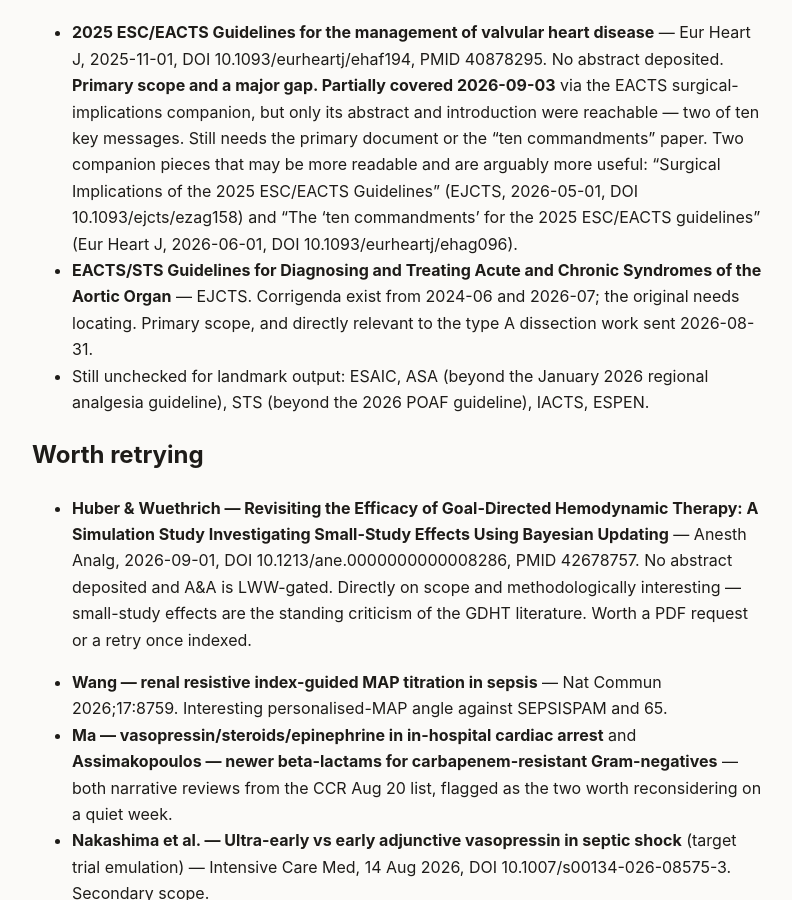
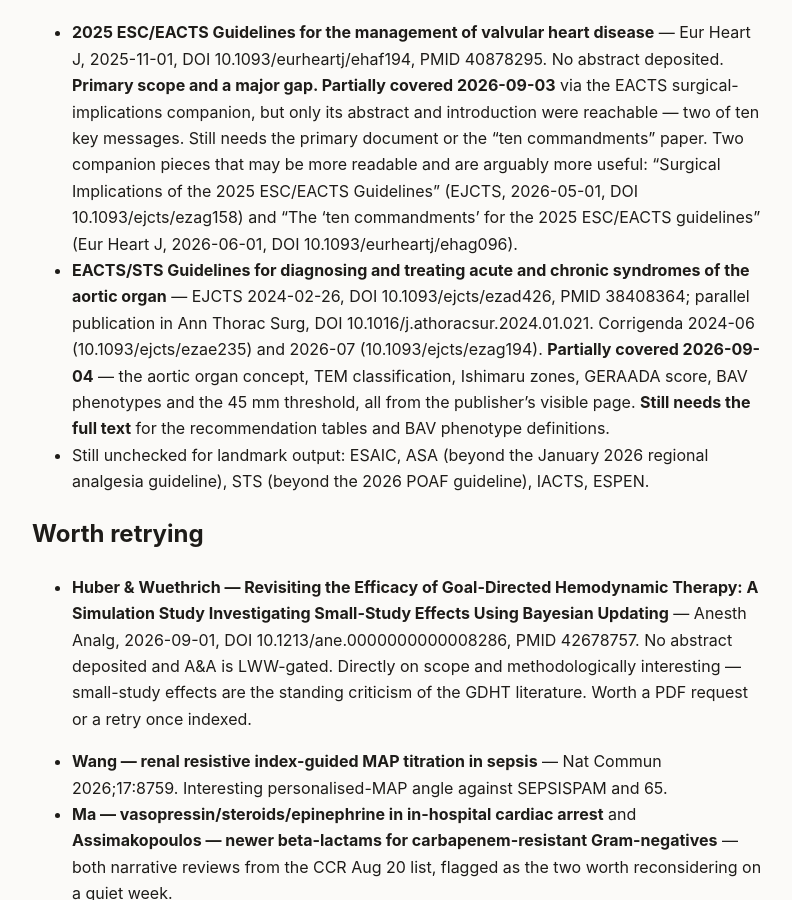
Before and after one commit to nicusilviuu/medical-literature, a Jekyll site: the page built from claude/outstanding.md, in a window 1280 px wide and 900 px high, scrolled down 603 px. Shown: the whole window, without its empty margins (240-1032 px from the left). Built offline with Jekyll 4.4.1, drawn with Linux system fonts in a browser that asks for light colours; our own code applies the rules of GitHub Pages for plain Markdown files.

Commit message:
Add 2026-09-04 guidelines watch, backfilling the EACTS/STS aortic organ guidelines
No new guidelines in primary scope; thirteen journals swept. One genuine
ACC/AHA scientific statement on the tactical athlete, noted as tangential
rather than covered.

Closes the largest cardiothoracic gap on the landmark list: the EACTS/STS
aortic organ guidelines (2024), retrieved through the publisher's visible
page since Europe PMC holds no abstract. Covers the aortic organ concept,
the TEM classification and its handling of non-A non-B arch dissections,
Ishimaru zones, the GERAADA score, BAV phenotyping and the 45 mm
threshold, with the limit stated: this is not a reading of the full
document, whose recommendation tables remain unreached.

Records the doi.org to OUP route as the standard move for OUP guidelines,
and the parallel-publication and corrigenda checks.

Co-Authored-By: Claude Opus 5 <noreply@anthropic.com>
Claude-Session: https://claude.ai/code/session_01T5ivnnDnrzDTzAtfHdiCMS

```diff
--- a/claude/outstanding.md
+++ b/claude/outstanding.md
@@ -26,10 +26,14 @@ therapy guideline (2026-09-02).
   Guidelines" (EJCTS, 2026-05-01, DOI 10.1093/ejcts/ezag158) and "The 'ten
   commandments' for the 2025 ESC/EACTS guidelines" (Eur Heart J, 2026-06-01, DOI
   10.1093/eurheartj/ehag096).
-- **EACTS/STS Guidelines for Diagnosing and Treating Acute and Chronic Syndromes of
-  the Aortic Organ** — EJCTS. Corrigenda exist from 2024-06 and 2026-07; the original
-  needs locating. Primary scope, and directly relevant to the type A dissection work
-  sent 2026-08-31.
+- **EACTS/STS Guidelines for diagnosing and treating acute and chronic syndromes of
+  the aortic organ** — EJCTS 2024-02-26, DOI 10.1093/ejcts/ezad426, PMID 38408364;
+  parallel publication in Ann Thorac Surg, DOI 10.1016/j.athoracsur.2024.01.021.
+  Corrigenda 2024-06 (10.1093/ejcts/ezae235) and 2026-07 (10.1093/ejcts/ezag194).
+  **Partially covered 2026-09-04** — the aortic organ concept, TEM classification,
+  Ishimaru zones, GERAADA score, BAV phenotypes and the 45 mm threshold, all from the
+  publisher's visible page. **Still needs the full text** for the recommendation
+  tables and BAV phenotype definitions.
 - Still unchecked for landmark output: ESAIC, ASA (beyond the January 2026 regional
   analgesia guideline), STS (beyond the 2026 POAF guideline), IACTS, ESPEN.
 
```
Also changed, not shown: _guidelines/2026-09-04.md (added, +109 -0 lines), claude/source-notes.md (+12 -0 lines).
